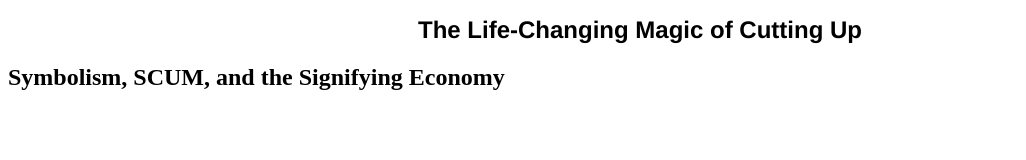
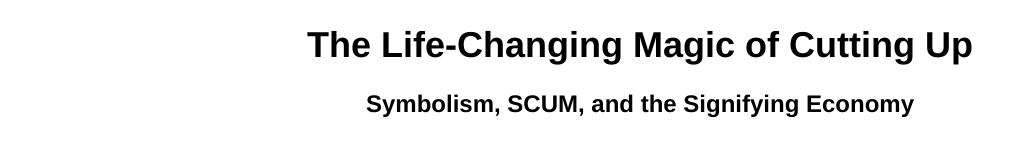
Before and after one commit to vsgroyper/tlcmocu, a plain HTML site: page index.html in a window 1280 px wide. Shown: the whole page, without its empty margins (0-1026 px from the left). Drawn offline with Linux system fonts and the light colour scheme.

Commit message:
Update mainstyle.css

```diff
--- a/mainstyle.css
+++ b/mainstyle.css
@@ -1,4 +1,10 @@
 h1 {
+  text-align: center;
+  font-family: helvetica;
+  font-size: 36px
+}
+
+h2 {
   text-align: center;
   font-family: helvetica;
   font-size: 24px
```
